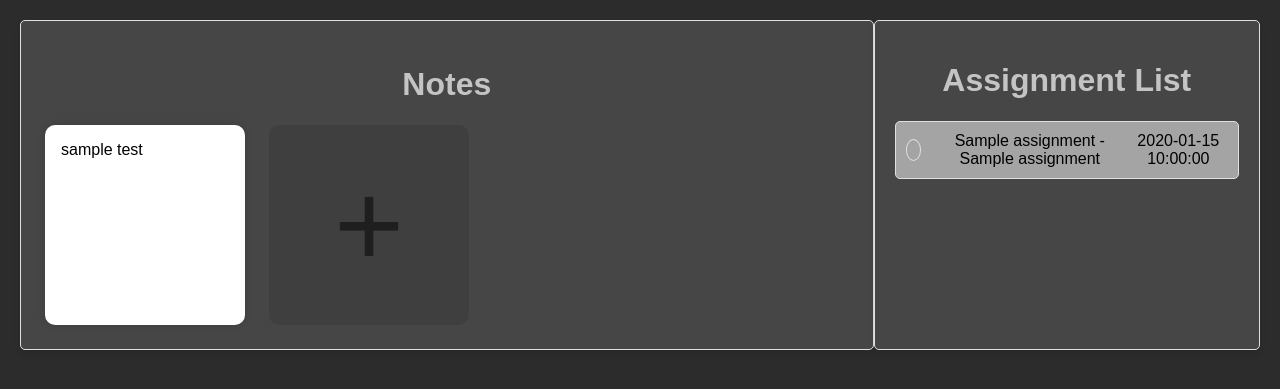
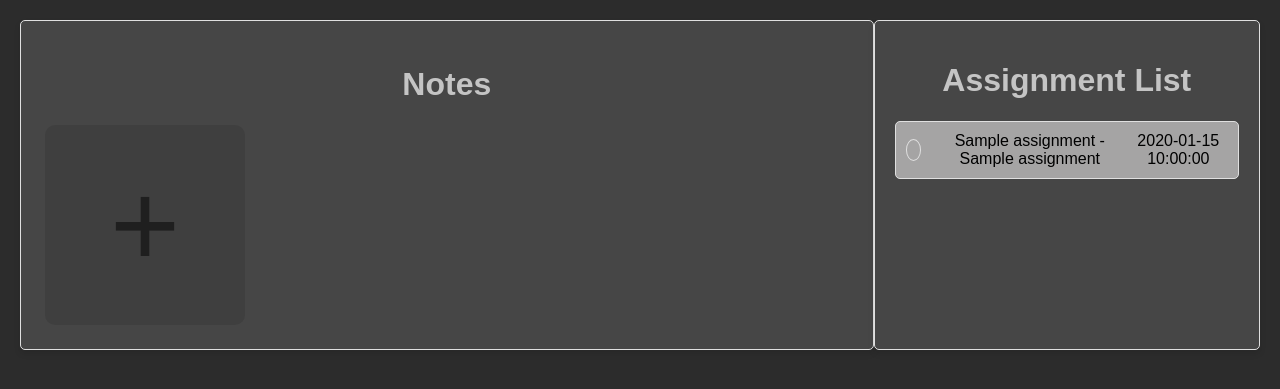
Before and after one commit to Rudyye01/CSCHacks, a Flask app: template templates/list-note.html in a window 1280 px wide. Shown: the top 389 px of the page. Run offline with Flask 3, Linux system fonts and the light colour scheme; the template is opened without the code that fills it: most values are stand-ins (such as "Sample title", 1, 10 or a date in 2020).

Commit message:
Update list-note.html

```diff
--- a/templates/list-note.html
+++ b/templates/list-note.html
@@ -124,7 +124,6 @@
         <div class="left">
             <h1>Notes</h1>
             <div id="notes-container">
-                <textarea class="note">sample test</textarea>
                 <button class="add-note" type="button">+</button>
             </div>
         </div>
```
